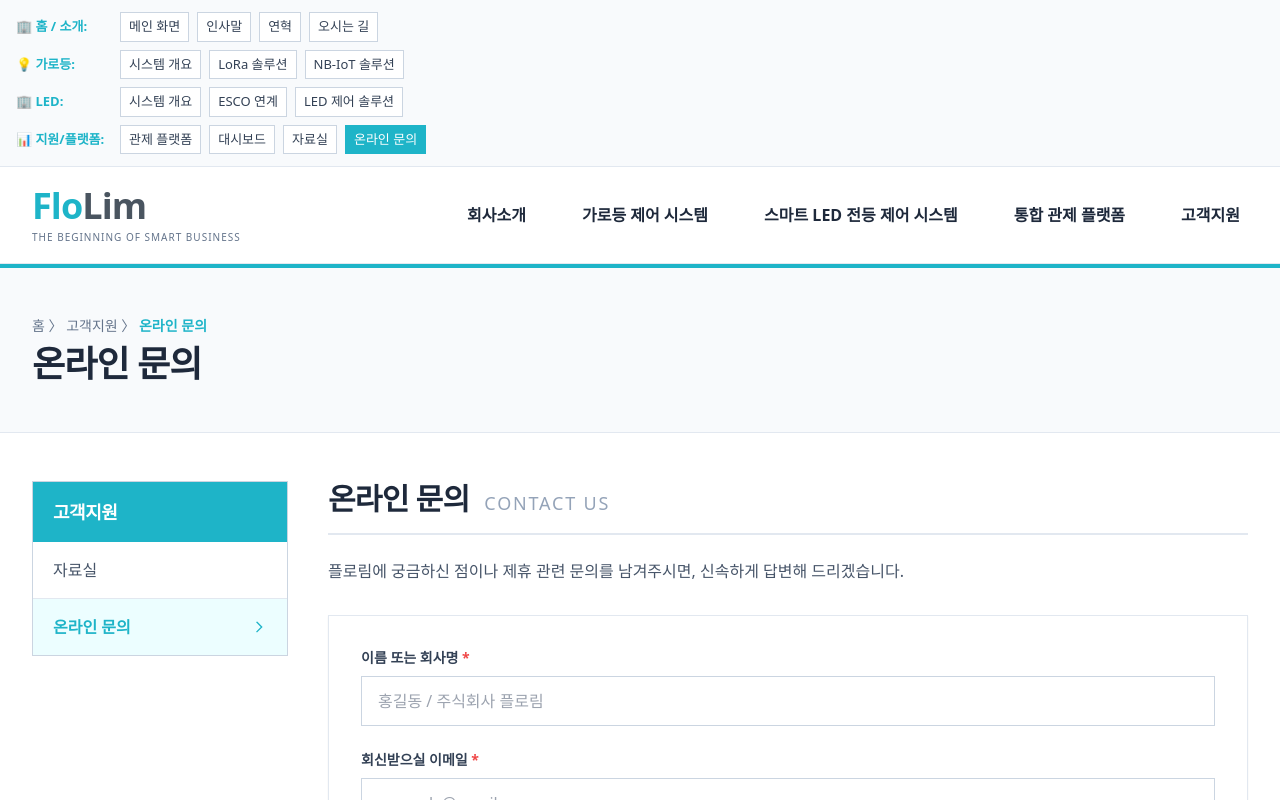
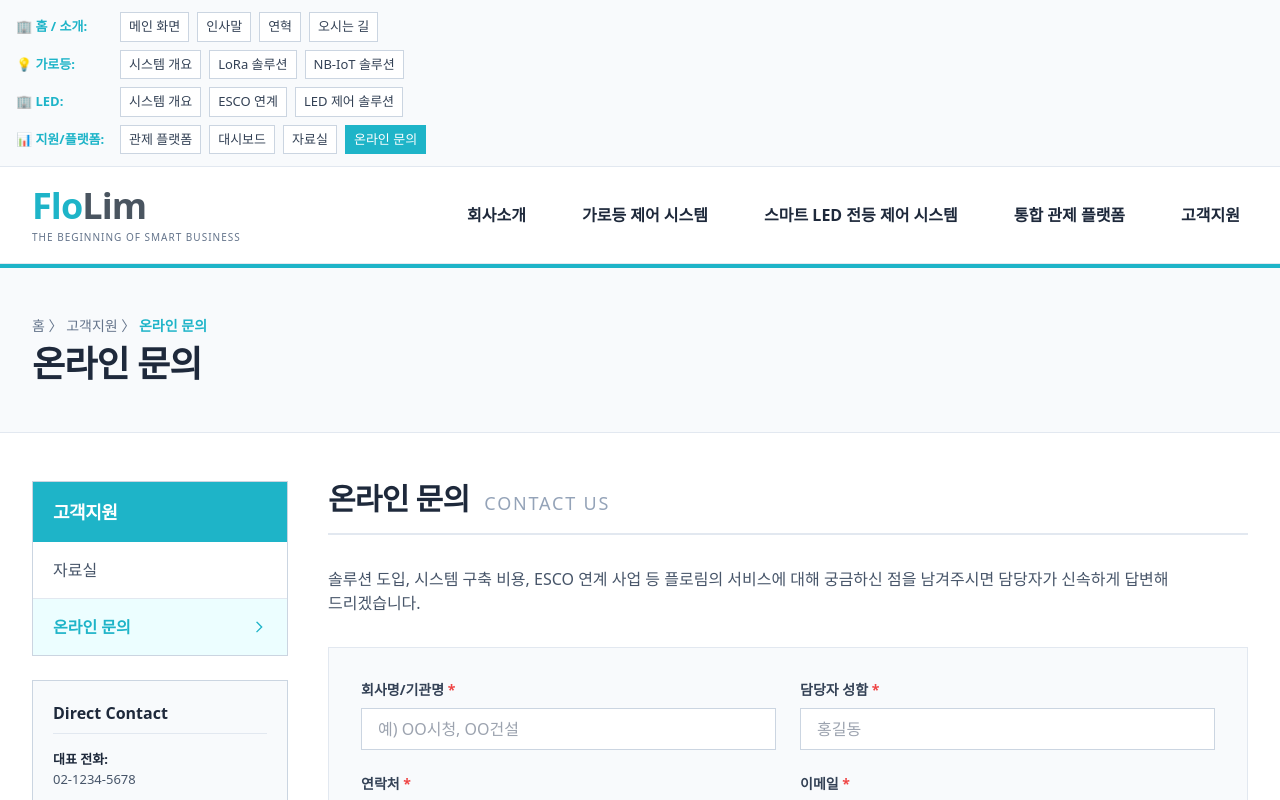
Before and after one commit to flolim-mj54/flolim-website, a React (Vite) app: page / in a window 1280 px wide. Both pictures are taken after a click on the button "온라인 문의". Shown: the top 800 px of the page. Built offline with nearby package versions, Linux system fonts and the light colour scheme.

Commit message:
contactus 수정

```diff
--- a/src/ContactUs.jsx
+++ b/src/ContactUs.jsx
@@ -1,9 +1,10 @@
 import React, { useState } from "react";
 
 const ContactUs = () => {
+  // 메일 전송 상태를 보여주기 위한 변수
   const [result, setResult] = useState("");
 
-  // 🚀 메일 발송 기능 (디자인은 건드리지 않고 기능만 살렸습니다)
+  // 메일 전송 로직
   const onSubmit = async (event) => {
     event.preventDefault();
     setResult("메일을 전송하는 중입니다. 잠시만 기다려주세요...");
@@ -23,7 +24,7 @@ const ContactUs = () => {
 
       if (data.success) {
         setResult("✅ 문의가 성공적으로 접수되었습니다! 담당자가 확인 후 연락드리겠습니다.");
-        event.target.reset();
+        event.target.reset(); // 전송 성공 시 폼 비우기
       } else {
         setResult("❌ 전송에 실패했습니다. 이메일(moojeong54@flolim.com)로 직접 문의해 주세요.");
       }
@@ -44,61 +45,102 @@ const ContactUs = () => {
       </div>
 
       <div className="max-w-7xl mx-auto px-4 sm:px-6 lg:px-8 mt-12 flex flex-col md:flex-row gap-10">
-
-        {/* 🚀 선임연구원님이 지시하신 '자료실', '온라인 문의' 메뉴로 완벽 복구했습니다 */}
         <aside className="w-full md:w-64 flex-shrink-0">
           <div className="border border-slate-300">
             <div className="bg-[#1eb4c8] text-white py-4 px-5">
               <h2 className="text-lg font-bold tracking-tight">고객지원</h2>
             </div>
             <ul className="flex flex-col">
-              <li className="border-b border-slate-200"><a href="#" className="flex items-center justify-between px-5 py-4 text-slate-600 hover:text-[#1eb4c8] hover:bg-slate-50 transition-all">자료실</a></li>
-              <li className="border-b border-slate-200 last:border-0"><a href="#" className="flex items-center justify-between px-5 py-4 bg-cyan-50 text-[#1eb4c8] font-bold">온라인 문의 <svg className="w-4 h-4" fill="none" stroke="currentColor" viewBox="0 0 24 24"><path strokeLinecap="square" strokeLinejoin="miter" strokeWidth="2" d="M9 5l7 7-7 7"></path></svg></a></li>
+              <li className="border-b border-slate-200">
+                <a href="#" className="flex items-center justify-between px-5 py-4 text-slate-600 hover:text-[#1eb4c8] hover:bg-slate-50 transition-all">자료실</a>
+              </li>
+              <li className="border-b border-slate-200 last:border-0">
+                <a href="#" className="flex items-center justify-between px-5 py-4 bg-cyan-50 text-[#1eb4c8] font-bold">
+                  온라인 문의 <svg className="w-4 h-4" fill="none" stroke="currentColor" viewBox="0 0 24 24"><path strokeLinecap="square" strokeLinejoin="miter" strokeWidth="2" d="M9 5l7 7-7 7"></path></svg>
+                </a>
+              </li>
             </ul>
+          </div>
+
+          <div className="mt-6 border border-slate-300 bg-slate-50 p-5">
+            <h4 className="text-slate-800 font-bold mb-4 border-b border-slate-200 pb-2">Direct Contact</h4>
+            <div className="space-y-3 text-[13px] text-slate-600">
+              <p><span className="font-bold text-slate-800">대표 전화:</span><br/>02-1234-5678</p>
+              <p><span className="font-bold text-slate-800">이메일:</span><br/>info@flolim.com</p>
+              <p><span className="font-bold text-slate-800">본사 주소:</span><br/>서울특별시 OO구 OO대로 123 플로림타워 11층</p>
+            </div>
           </div>
         </aside>
 
-        {/* 🚀 원래의 깔끔한 폼 디자인 뼈대 유지 + 기능 연결 */}
         <section className="flex-1 min-w-0">
-          <h2 className="text-3xl font-black text-slate-800 tracking-tight mb-6 pb-4 border-b-2 border-slate-200">
+          <h2 className="text-3xl font-black text-slate-800 tracking-tight mb-8 pb-4 border-b-2 border-slate-200">
             온라인 문의 <span className="text-lg text-slate-400 font-normal tracking-widest uppercase ml-2">Contact Us</span>
           </h2>
-          <p className="text-slate-600 mb-8">플로림에 궁금하신 점이나 제휴 관련 문의를 남겨주시면, 신속하게 답변해 드리겠습니다.</p>
+          <p className="text-slate-600 mb-8 break-keep">
+            솔루션 도입, 시스템 구축 비용, ESCO 연계 사업 등 플로림의 서비스에 대해 궁금하신 점을 남겨주시면 담당자가 신속하게 답변해 드리겠습니다.
+          </p>
 
-          <form onSubmit={onSubmit} className="bg-white border border-slate-200 p-8 shadow-sm">
-            <div className="space-y-6">
+          {/* 🚀 onSubmit 이벤트 연결 */}
+          <form onSubmit={onSubmit} className="bg-slate-50 border border-slate-200 p-8">
+            <div className="grid grid-cols-1 md:grid-cols-2 gap-6 mb-6">
               <div>
-                <label className="block text-sm font-bold text-slate-700 mb-2">이름 또는 회사명 <span className="text-red-500">*</span></label>
-                <input type="text" name="name" required className="w-full px-4 py-3 border border-slate-300 focus:outline-none focus:ring-2 focus:ring-[#1eb4c8]" placeholder="홍길동 / 주식회사 플로림" />
+                <label className="block text-sm font-bold text-slate-700 mb-2">회사명/기관명 <span className="text-red-500">*</span></label>
+                <input type="text" name="company" required className="w-full border border-slate-300 px-4 py-2 focus:outline-none focus:border-[#1eb4c8] focus:ring-1 focus:ring-[#1eb4c8]" placeholder="예) OO시청, OO건설" />
+              </div>
+              <div>
+                <label className="block text-sm font-bold text-slate-700 mb-2">담당자 성함 <span className="text-red-500">*</span></label>
+                <input type="text" name="name" required className="w-full border border-slate-300 px-4 py-2 focus:outline-none focus:border-[#1eb4c8] focus:ring-1 focus:ring-[#1eb4c8]" placeholder="홍길동" />
+              </div>
+              <div>
+                <label className="block text-sm font-bold text-slate-700 mb-2">연락처 <span className="text-red-500">*</span></label>
+                <input type="text" name="phone" required className="w-full border border-slate-300 px-4 py-2 focus:outline-none focus:border-[#1eb4c8] focus:ring-1 focus:ring-[#1eb4c8]" placeholder="010-0000-0000" />
+              </div>
+              <div>
+                <label className="block text-sm font-bold text-slate-700 mb-2">이메일 <span className="text-red-500">*</span></label>
+                <input type="email" name="email" required className="w-full border border-slate-300 px-4 py-2 focus:outline-none focus:border-[#1eb4c8] focus:ring-1 focus:ring-[#1eb4c8]" placeholder="example@email.com" />
+              </div>
             </div>
 
-              <div>
-                <label className="block text-sm font-bold text-slate-700 mb-2">회신받으실 이메일 <span className="text-red-500">*</span></label>
-                <input type="email" name="email" required className="w-full px-4 py-3 border border-slate-300 focus:outline-none focus:ring-2 focus:ring-[#1eb4c8]" placeholder="example@email.com" />
+            <div className="mb-6">
+              <label className="block text-sm font-bold text-slate-700 mb-2">관심 분야 (선택)</label>
+              <select name="interest" className="w-full border border-slate-300 px-4 py-2 focus:outline-none focus:border-[#1eb4c8] focus:ring-1 focus:ring-[#1eb4c8] bg-white text-slate-600">
+                <option value="선택 안함">선택해주세요</option>
+                <option value="가로등 제어 시스템">가로등 제어 시스템 (LoRa, NB-IoT)</option>
+                <option value="스마트 LED 제어 시스템">스마트 LED 제어 시스템</option>
+                <option value="ESCO 연계 사업">켑코이에스(ESCO) 연계 사업 문의</option>
+                <option value="기타 문의">기타 시스템 구축 및 제휴 문의</option>
+              </select>
             </div>
 
-              <div>
-                <label className="block text-sm font-bold text-slate-700 mb-2">연락처</label>
-                <input type="tel" name="phone" className="w-full px-4 py-3 border border-slate-300 focus:outline-none focus:ring-2 focus:ring-[#1eb4c8]" placeholder="010-0000-0000" />
+            <div className="mb-8">
+              <label className="block text-sm font-bold text-slate-700 mb-2">문의 내용 <span className="text-red-500">*</span></label>
+              <textarea name="message" required rows="5" className="w-full border border-slate-300 px-4 py-2 focus:outline-none focus:border-[#1eb4c8] focus:ring-1 focus:ring-[#1eb4c8] resize-none" placeholder="문의하실 내용을 상세히 적어주세요."></textarea>
             </div>
 
-              <div>
-                <label className="block text-sm font-bold text-slate-700 mb-2">문의 내용 <span className="text-red-500">*</span></label>
-                <textarea name="message" required rows="6" className="w-full px-4 py-3 border border-slate-300 focus:outline-none focus:ring-2 focus:ring-[#1eb4c8] resize-none" placeholder="문의하실 내용을 상세히 적어주세요."></textarea>
+            <div className="mb-8 p-4 bg-white border border-slate-200 text-sm text-slate-500 h-24 overflow-y-auto">
+              [개인정보 수집 및 이용 동의]<br/>
+              1. 수집 목적: 문의 내역 확인 및 답변 처리<br/>
+              2. 수집 항목: 이름, 연락처, 이메일, 소속<br/>
+              3. 보유 및 이용 기간: 문의 처리 완료 후 6개월간 보관 후 파기
             </div>
 
-              {/* 결과 출력 메시지창 */}
+            {/* 결과 메시지 출력 영역 */}
             {result && (
-                <div className={`p-4 font-bold ${result.includes("성공") ? "text-green-600 bg-green-50 border border-green-200" : "text-[#1eb4c8] bg-cyan-50 border border-cyan-200"}`}>
+              <div className={`mb-4 p-4 font-bold text-center ${result.includes("성공") ? "text-green-600 bg-green-50 border border-green-200" : "text-[#1eb4c8] bg-cyan-50 border border-cyan-200"}`}>
                 {result}
               </div>
             )}
 
-              <div className="pt-4 text-center">
-                <button type="submit" className="bg-[#1eb4c8] hover:bg-[#199ba8] text-white font-bold py-4 px-12 transition-colors duration-200 shadow-md">
+            <div className="flex flex-col md:flex-row items-start md:items-center justify-between gap-4">
+              <label className="flex items-center text-sm font-bold text-slate-700 cursor-pointer">
+                {/* 🚀 required 추가로 체크 필수 처리 */}
+                <input type="checkbox" required className="mr-2 w-4 h-4 text-[#1eb4c8] focus:ring-[#1eb4c8] border-slate-300" />
+                개인정보 수집 및 이용에 동의합니다. (필수)
+              </label>
+              {/* 🚀 type을 submit으로 변경 */}
+              <button type="submit" className="bg-[#1eb4c8] hover:bg-[#189aa9] text-white font-bold px-10 py-3 transition-colors w-full md:w-auto">
                 문의 접수하기
               </button>
-              </div>
             </div>
           </form>
         </section>
```
Lines whose indentation alone changed are shown as unchanged.
